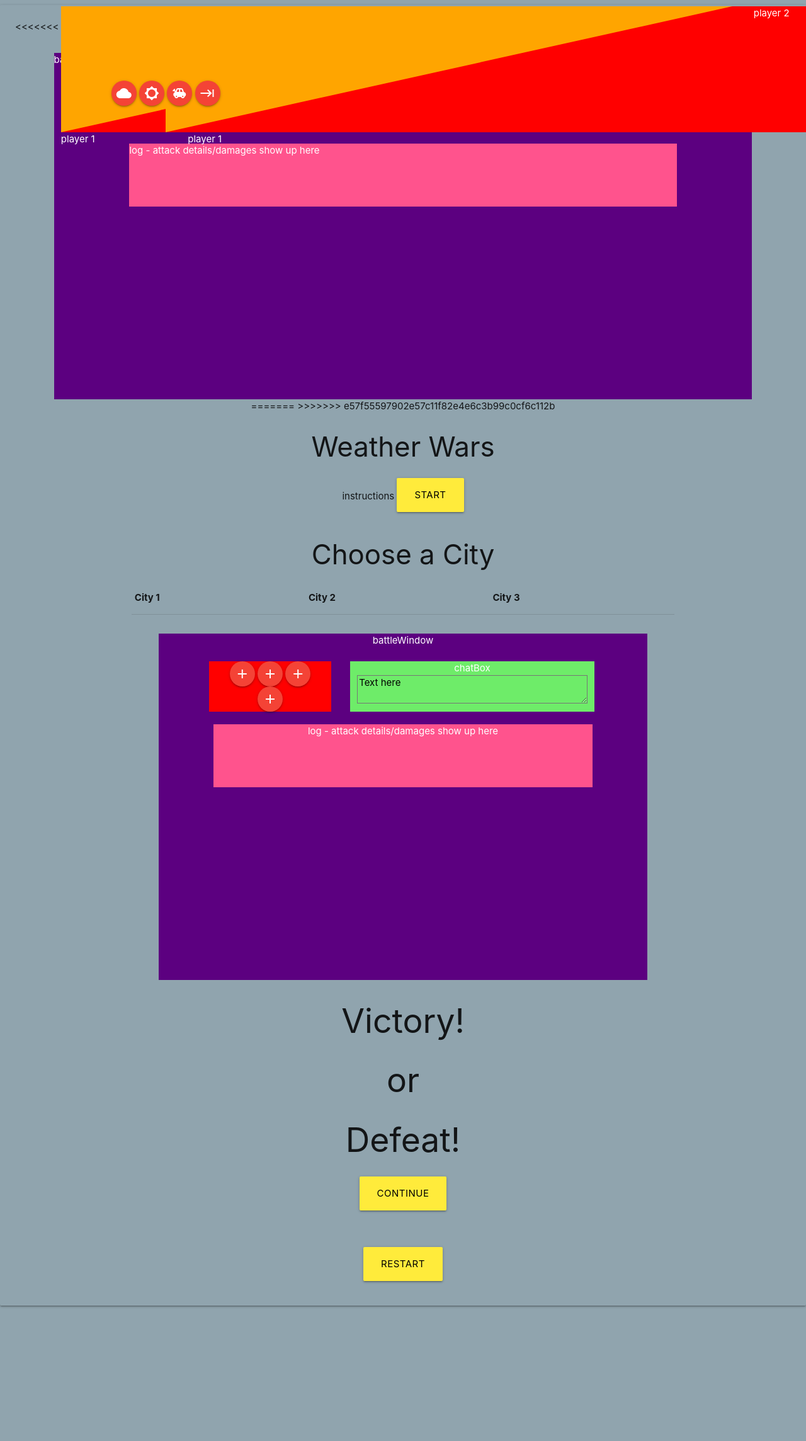
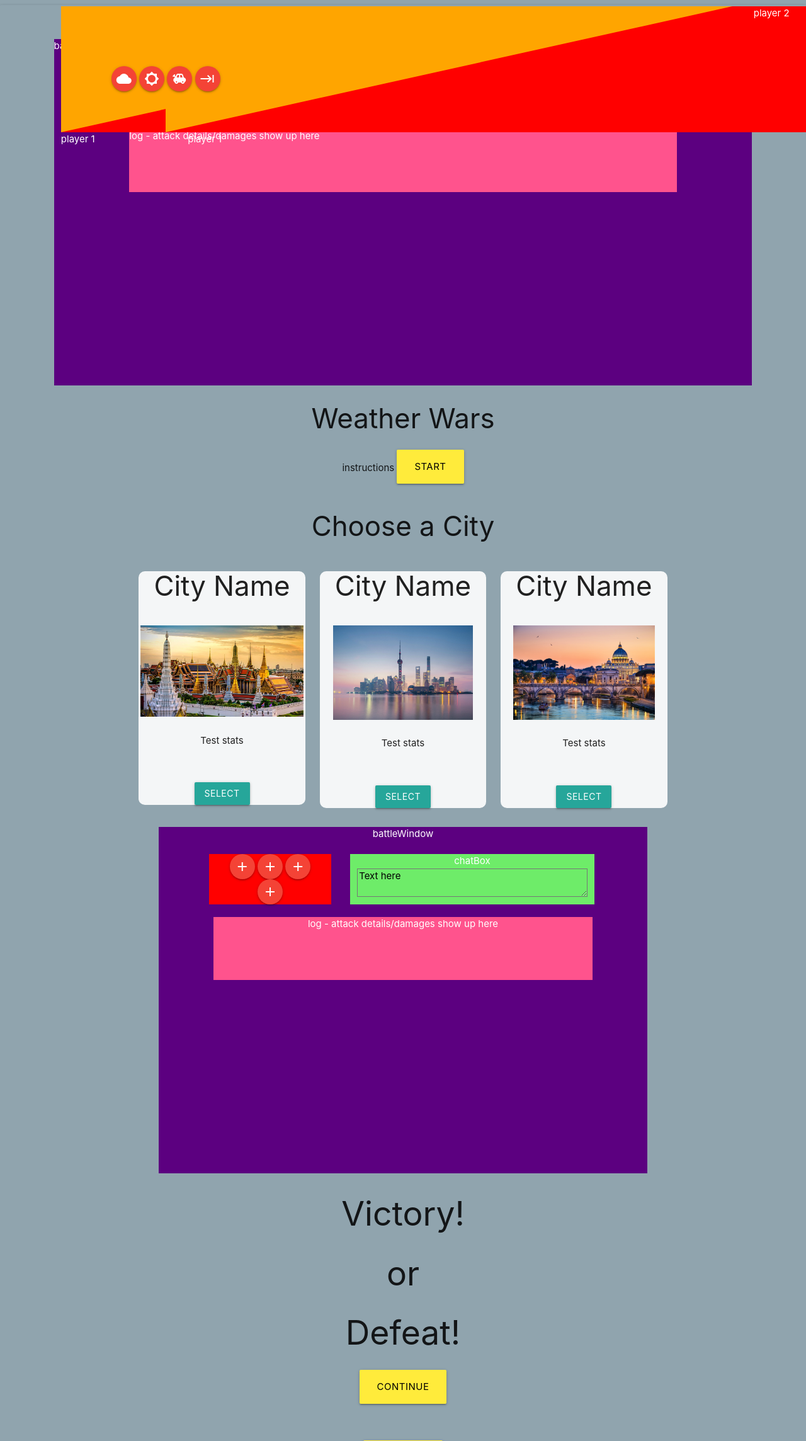
Before and after one commit to ac3charland/WeatherWars, a PHP site: page / in a window 1280 px wide. Shown: the top 2288 px of the page at 63% size. Before the commit the page ends 2076 px from the top, so only its background shows below. Run offline with PHP 8.4, Linux system fonts and the light colour scheme; lists and menus that the app fills with data are empty.

Commit message:
Created rough template for city selection tiles.

```diff
--- a/assets/style/style.css
+++ b/assets/style/style.css
@@ -63,3 +63,13 @@
     height: 100px;
     margin:auto;
 }
+
+.city {
+    background-color: rgb(255, 255, 255, 0.9);
+    border-radius: 10px;
+}
+
+.city-image {
+    max-width: 90%;
+    max-height: 150px;
+}
--- a/index.html
+++ b/index.html
@@ -14,8 +14,8 @@
    <!--Let browser know website is optimized for mobile-->
    <meta name="viewport" content="width=device-width, initial-scale=1.0"/>
 </head>
+
 <body class="card-panel #90a4ae blue-grey lighten-2">
-<<<<<<< HEAD
     <!-- Materialize -->
     <div id="play">
             <!-- Row 1: battling window-->
@@ -50,9 +50,6 @@
 
 
 <div class="container center-align">
-=======
-
->>>>>>> e57f55597902e57c11f82e4e6c3b99c0cf6c112b
 
 <!--Intro Page-->
     <h3>Weather Wars</h3>
@@ -66,19 +63,58 @@
     <h3>Choose a City</h3>
 
     <div class="chooseCity">
- <table>
- <thead>
-    <tr>
-    <th>City 1</th>
-    <th>City 2</th>
-    <th>City 3</th>
-    </tr>
-</thead>
-    <tbody>
+        <div class="row">
 
         <!--where cities will go appending <td> and <tr> from jquery-->
-    </tbody>
-</table>
+            <div class="col s4">
+                <div class="city">
+                    <div class="row">
+                        <h3 class="city-name">City Name</h3>
+                    </div>
+                    <div class="row">
+                        <img class="city-image" src="assets/images/bangkok.jpg">
+                    </div>
+                    <div class="row">
+                        <p class="city-stats">
+                            Test stats
+                        </p>
+                    </div>
+                    <div class="btn waves-effect">Select</div>
+                </div>
+            </div>
+            <div class="col s4">
+                <div class="city">
+                    <div class="row">
+                        <h3 class="city-name">City Name</h3>
+                    </div>
+                    <div class="row">
+                        <img class="city-image" src="assets/images/shanghai.jpg">
+                    </div>
+                    <div class="row">
+                        <p class="city-stats">
+                            Test stats
+                        </p>
+                    </div>
+                    <div class="btn waves-effect">Select</div>
+                </div>
+            </div>
+            <div class="col s4">
+                <div class="city">
+                    <div class="row">
+                        <h3 class="city-name">City Name</h3>
+                    </div>
+                    <div class="row">
+                        <img class="city-image" src="assets/images/rome.jpg">
+                    </div>
+                    <div class="row">
+                        <p class="city-stats">
+                            Test stats
+                        </p>
+                    </div>
+                    <div class="btn waves-effect">Select</div>
+                </div>
+            </div>
+        </div>
     </div>
 
     <!--Play-->
```
Lines whose indentation alone changed are shown as unchanged.
